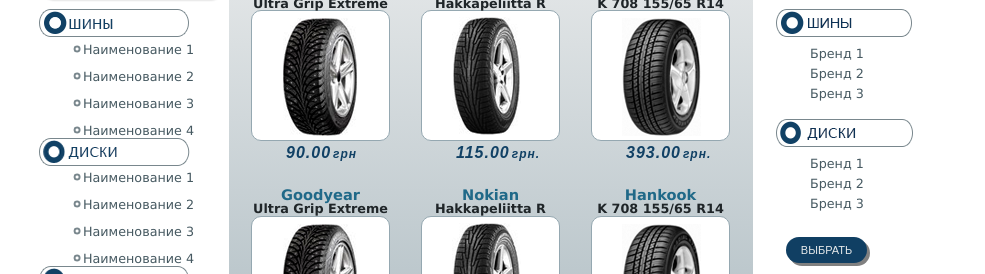
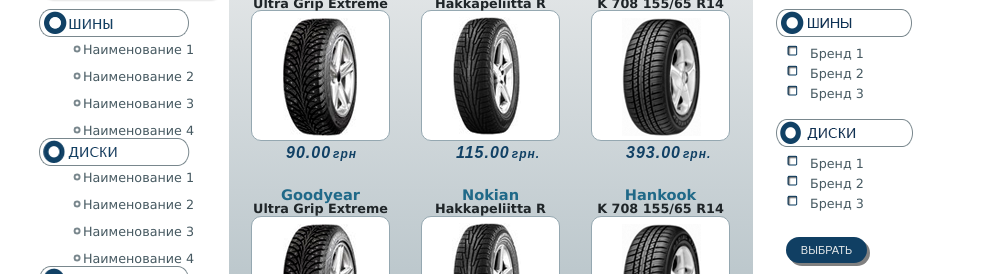
Before and after one commit to Myla83/Myla83.github.io, a plain HTML site: page 6homework/index6.html in a window 1280 px wide. Shown: the part 526-800 px from the top of the page, without its empty margins (102-1087 px from the left). Drawn offline with Linux system fonts and the light colour scheme.

Commit message:
changed img-way

```diff
--- a/6homework/css/css6.css
+++ b/6homework/css/css6.css
@@ -381,7 +381,7 @@
     height: 14px;
     width: 15px;
     margin: 0 10px 2px 0;
-    background-image: url(img/check1.png);
+    background-image: url(../img/check1.png);
     background-repeat: no-repeat;
 }
 #bar2 input[type="checkbox"] + label::before {
```
